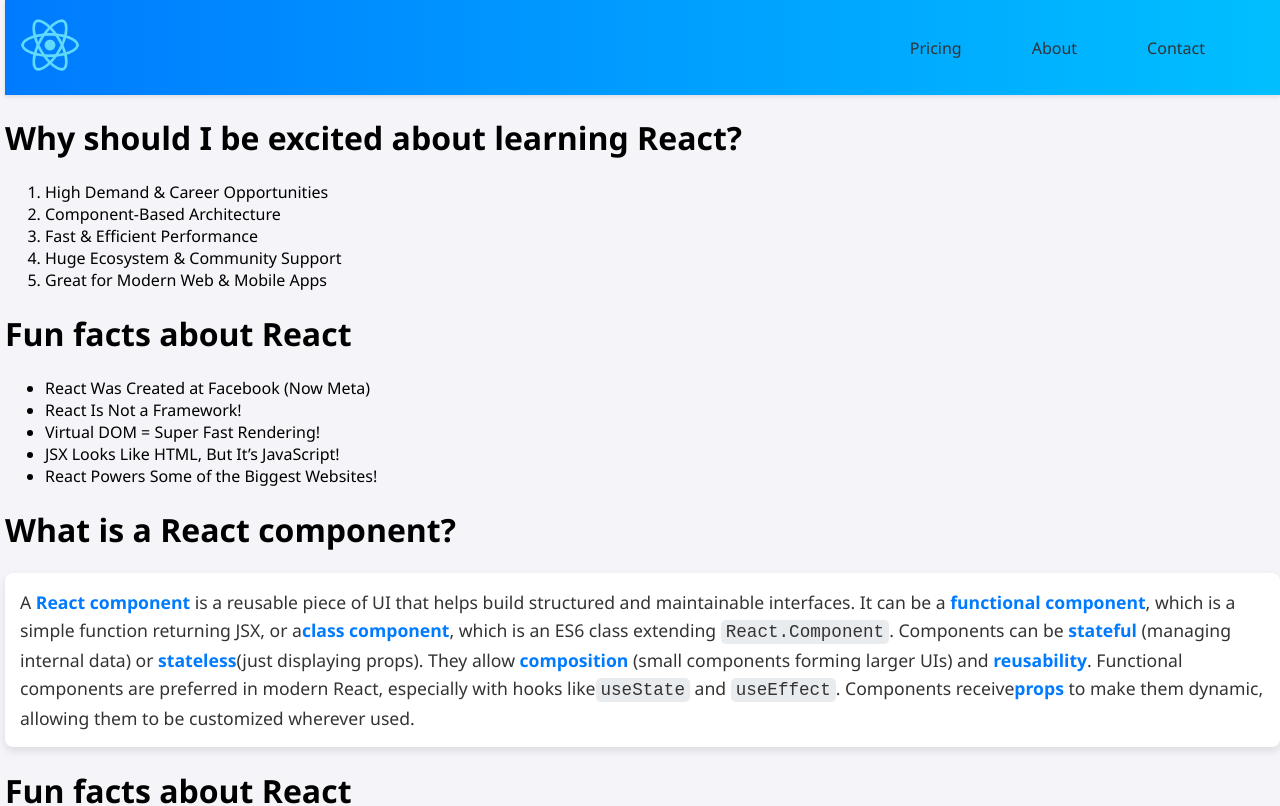
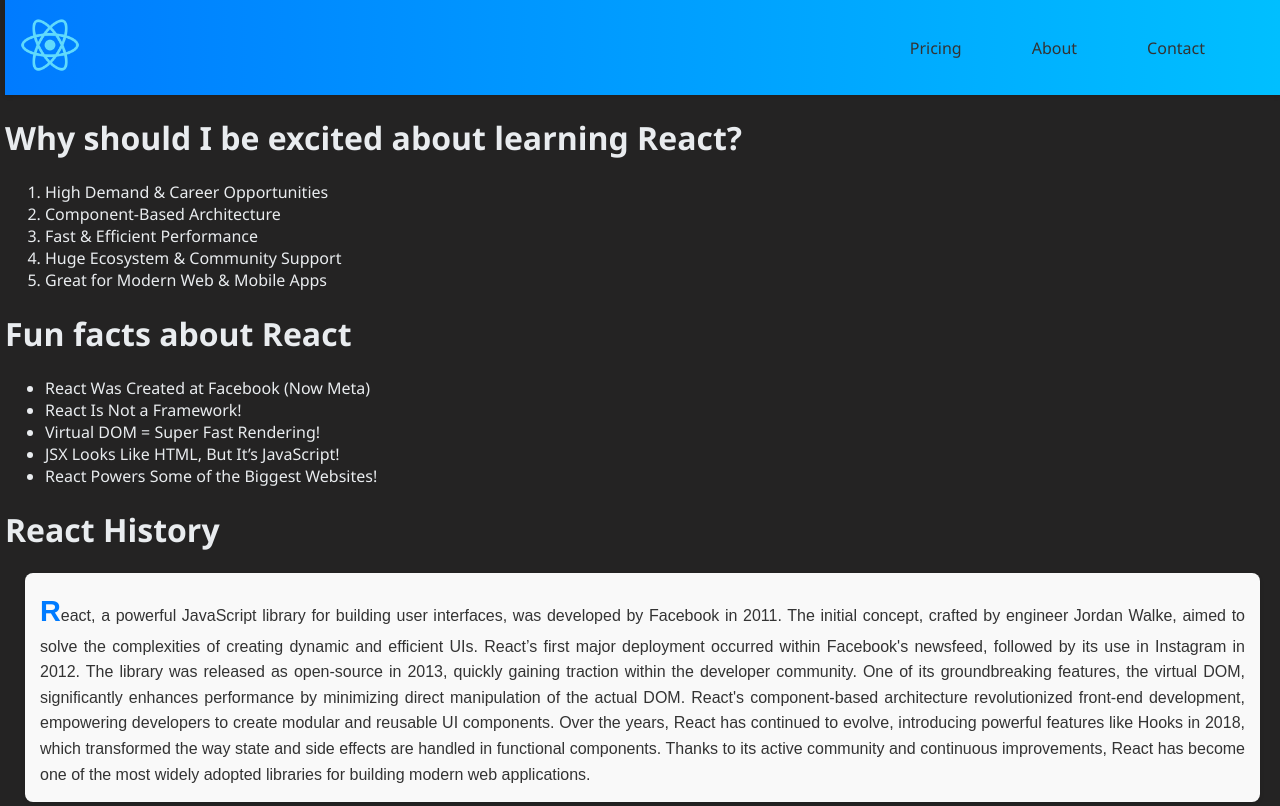
Before and after one commit to adam-rifai/React-app, a React (Create React App) app: page / in a window 1280 px wide. Shown: the top 806 px of the page. Built offline with nearby package versions, Linux system fonts and the light colour scheme.

Commit message:
stable version

```diff
--- a/src/components/App1.jsx
+++ b/src/components/App1.jsx
@@ -6,9 +6,35 @@ const App1 = () => {
     <>
       <Head />
       <Container />
+      <h1>React History</h1>
+      <p className="react-history">
+        React, a powerful JavaScript library for building user interfaces, was
+        developed by Facebook in 2011. The initial concept, crafted by engineer
+        Jordan Walke, aimed to solve the complexities of creating dynamic and
+        efficient UIs. React’s first major deployment occurred within Facebook's
+        newsfeed, followed by its use in Instagram in 2012. The library was
+        released as open-source in 2013, quickly gaining traction within the
+        developer community. One of its groundbreaking features, the virtual
+        DOM, significantly enhances performance by minimizing direct
+        manipulation of the actual DOM. React's component-based architecture
+        revolutionized front-end development, empowering developers to create
+        modular and reusable UI components. Over the years, React has continued
+        to evolve, introducing powerful features like Hooks in 2018, which
+        transformed the way state and side effects are handled in functional
+        components. Thanks to its active community and continuous improvements,
+        React has become one of the most widely adopted libraries for building
+        modern web applications.
+      </p>
       <h1>What is a React component?</h1>
       <ReactComponentExplanation />
-      <Container />
+      <h1>five essential steps for learning React:</h1>
+      <ul>
+        <li>Understand JavaScript Fundamentals</li>
+        <li>Learn JSX and Components</li>
+        <li>Get to Know React Hooks</li>
+        <li>Understand State Management and Props</li>
+        <li>Learn Routing and Advanced Topics</li>
+      </ul>
       <footer>&reg; 2025 Rifai Development. All rights reserved</footer>
     </>
   );
--- a/src/components/header.jsx
+++ b/src/components/header.jsx
@@ -2,19 +2,37 @@ const Header = () => {
   return (
     <>
       <header>
-        <a href="https://react.dev/blog/2023/03/16/introducing-react-dev">
+        <a href="https://react.dev/" target="_blank" rel="noopener noreferrer">
           <img src="/logo192.png" alt="react logo" />
         </a>
         <nav>
           <ul className="nav-list">
             <li>
-              <a href="http://www.google.com">Pricing</a>
+              <a
+                href="http://www.google.com"
+                target="_blank"
+                rel="noopener noreferrer"
+              >
+                Pricing
+              </a>
             </li>
             <li>
-              <a href="http://www.facebook.com">About</a>
+              <a
+                href="http://www.facebook.com"
+                target="_blank"
+                rel="noopener noreferrer"
+              >
+                About
+              </a>
             </li>
             <li>
-              <a href="http://www.x.com">Contact</a>
+              <a
+                href="http://www.x.com"
+                target="_blank"
+                rel="noopener noreferrer"
+              >
+                Contact
+              </a>
             </li>
           </ul>
         </nav>
--- a/src/index1.css
+++ b/src/index1.css
@@ -11,11 +11,12 @@ html {
 body {
   margin: 0;
   padding-left: 5px;
-  background-color: #f4f4f9; /* Softer background color */
+  background-color: rgb(36, 35, 35); /* Softer background color */
   font-family: "Segoe UI", Tahoma, Geneva, Verdana, sans-serif; /* Modern font stack */
   display: flex;
   flex-direction: column;
   min-height: 100vh;
+  color: #e9ecef;
 }
 
 header {
@@ -54,12 +55,12 @@ footer {
 .paragraph {
   font-size: 1.1rem;
   line-height: 1.6;
-  color: #333;
-  background-color: #ffffff; /* White background for paragraphs */
   border-radius: 8px;
   box-shadow: 0 4px 8px rgba(0, 0, 0, 0.1);
   margin-bottom: 20px;
   padding: 15px;
+  background-color: #f9f9f9;
+  color: #333;
 }
 
 .highlight {
@@ -72,6 +73,7 @@ footer {
   background-color: #e9ecef;
   padding: 2px 5px;
   border-radius: 5px;
+  color: teal;
 }
 
 .pre {
@@ -104,12 +106,6 @@ footer {
 
 .nav-list li a:hover {
   color: #007bff; /* Change color on hover */
-}
-
-/* Add a nice background color and font for the body */
-body {
-  background-color: #f4f4f9; /* Soft background color */
-  font-family: "Segoe UI", Tahoma, Geneva, Verdana, sans-serif; /* Modern font stack */
 }
 
 /* Optional: Add a gradient background for the header */
@@ -154,3 +150,25 @@ header a:hover {
 header img {
   width: 60px;
 }
+.react-history {
+  font-family: "Arial", sans-serif;
+  line-height: 1.6;
+  color: #333;
+  font-size: 16px;
+  text-align: justify;
+  margin: 20px;
+  padding: 15px;
+  background-color: #f9f9f9;
+  border-radius: 8px;
+  box-shadow: 0 2px 4px rgba(0, 0, 0, 0.1);
+}
+
+.react-history:hover {
+  background-color: #f1f1f1;
+}
+
+.react-history::first-letter {
+  font-size: 1.8em;
+  font-weight: bold;
+  color: #007bff;
+}
```
